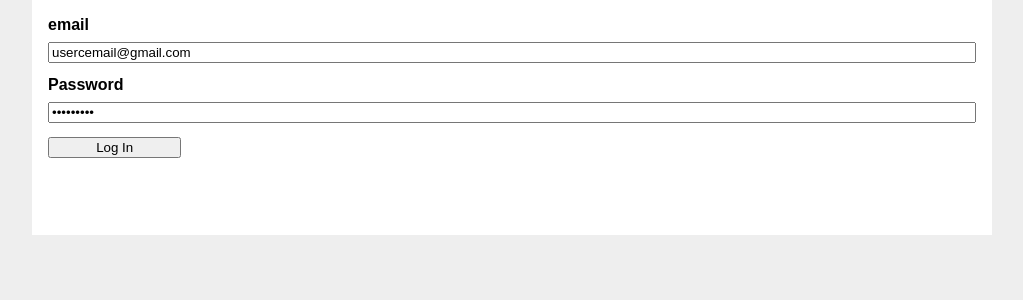
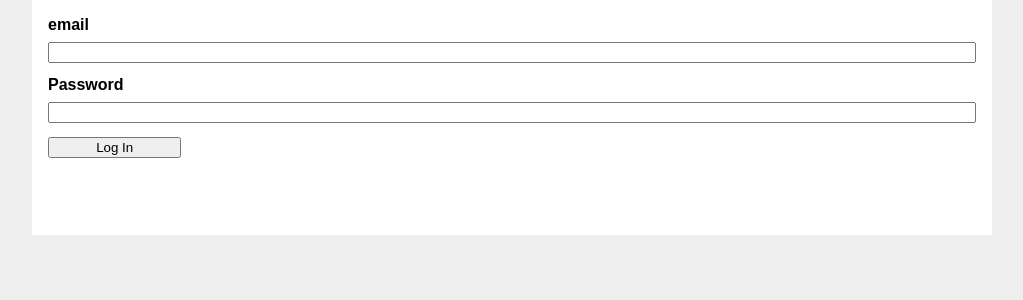
Before and after one commit to inexplicable01/SagaServer, a Python web app: template templates/authpages/login.html in a window 1280 px wide. Shown: the part 132-432 px from the top of the page, without its empty margins (128-1151 px from the left). Run offline with Jinja, Linux system fonts and the light colour scheme; the template is opened without the code that fills it, so the values that code supplies are empty.

Commit message:
Update login.html

```diff
--- a/templates/authpages/login.html
+++ b/templates/authpages/login.html
@@ -7,9 +7,9 @@
 {% block content %}
   <form method="post">
     <label for="email">email</label>
-    <input name="email" id="email" required value="usercemail@gmail.com">
+    <input name="email" id="email" required >
     <label for="password">Password</label>
-    <input value="passwordC" type="password" name="password" id="password" required>
+    <input type="password" name="password" id="password" required>
     <input type="submit" value="Log In">
   </form>
 {% endblock %}
```
